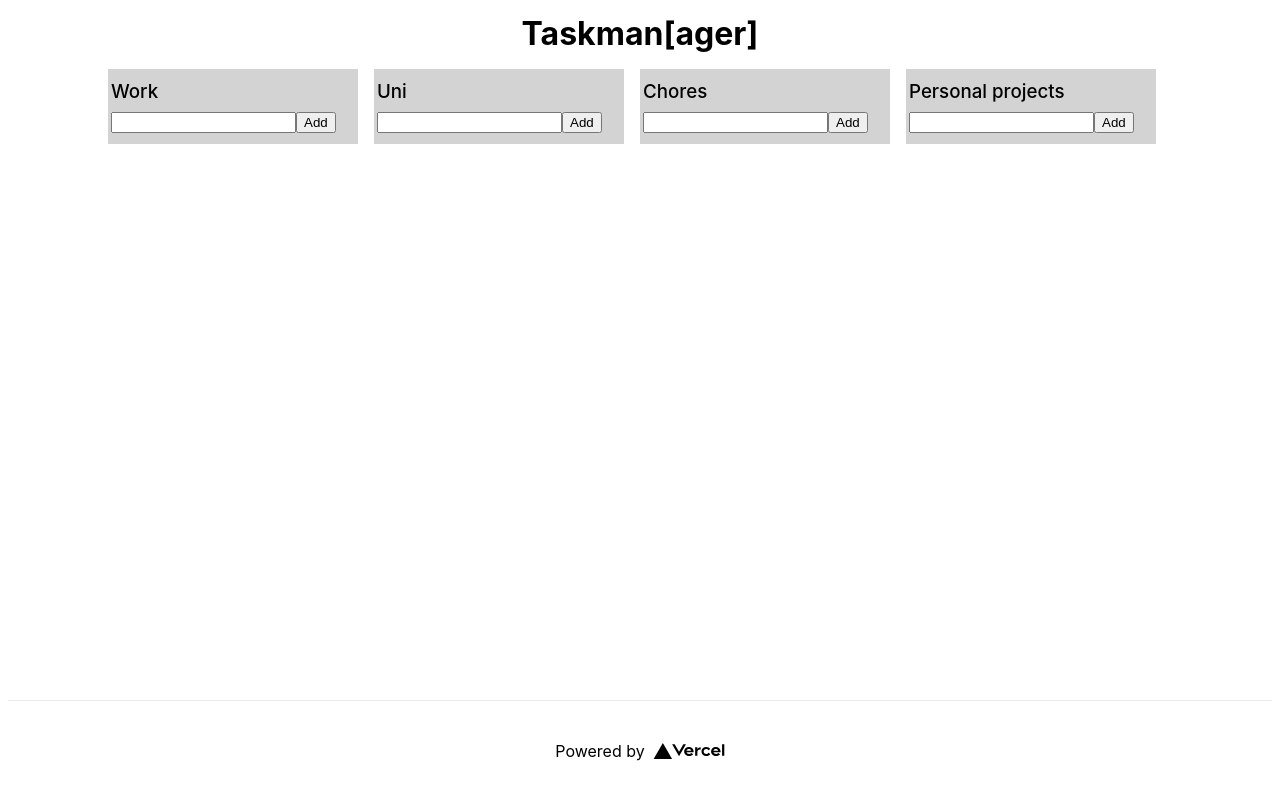
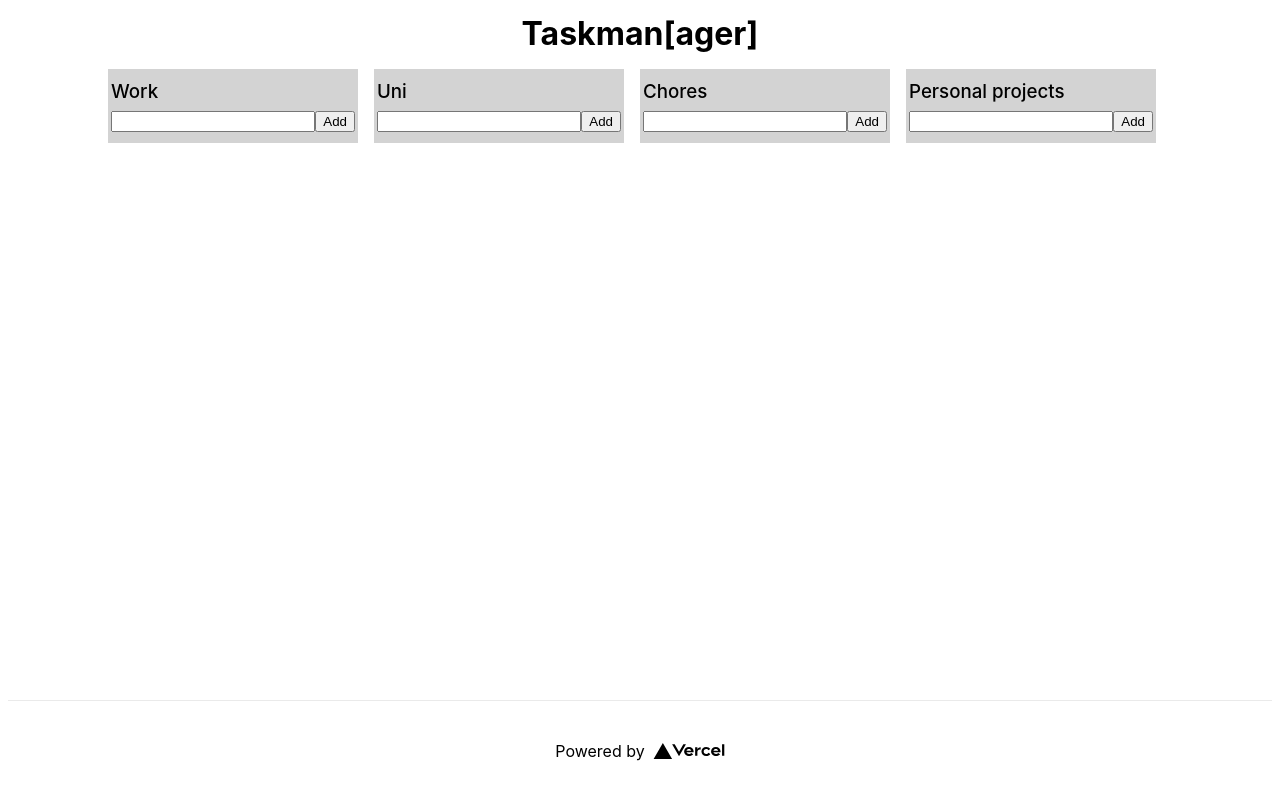
Before and after one commit to jaduri/taskman, a Next.js app: page / in a window 1280 px wide. Built offline with nearby package versions, Linux system fonts and the light colour scheme.

Commit message:
update column form flex

```diff
--- a/pages/components/container/Column.js
+++ b/pages/components/container/Column.js
@@ -22,7 +22,7 @@ export default function Column({ title }) {
         <div className={styles["column-head"]}>
           <h3 className={styles["column-title"]}>{ title }</h3>
           <div className={styles["add-task"]}>
-            <form onSubmit={addTask}>
+            <form onSubmit={addTask} className="flex flex-grow">
               <input value={input} onChange={handleInput} />
               <button type="submit">Add</button>
             </form>
--- a/styles/Column.module.css
+++ b/styles/Column.module.css
@@ -17,6 +17,6 @@
   display: flex;
 }
 
-.add-task > input {
+.add-task > form > input {
   flex-grow: 1;
 }
--- a/styles/globals.css
+++ b/styles/globals.css
@@ -26,3 +26,11 @@ h2 {
 h3 {
   margin: 0.5rem auto;
 }
+
+.flex {
+  display: flex;
+}
+
+.flex-grow {
+  flex-grow: 1;
+}
```
